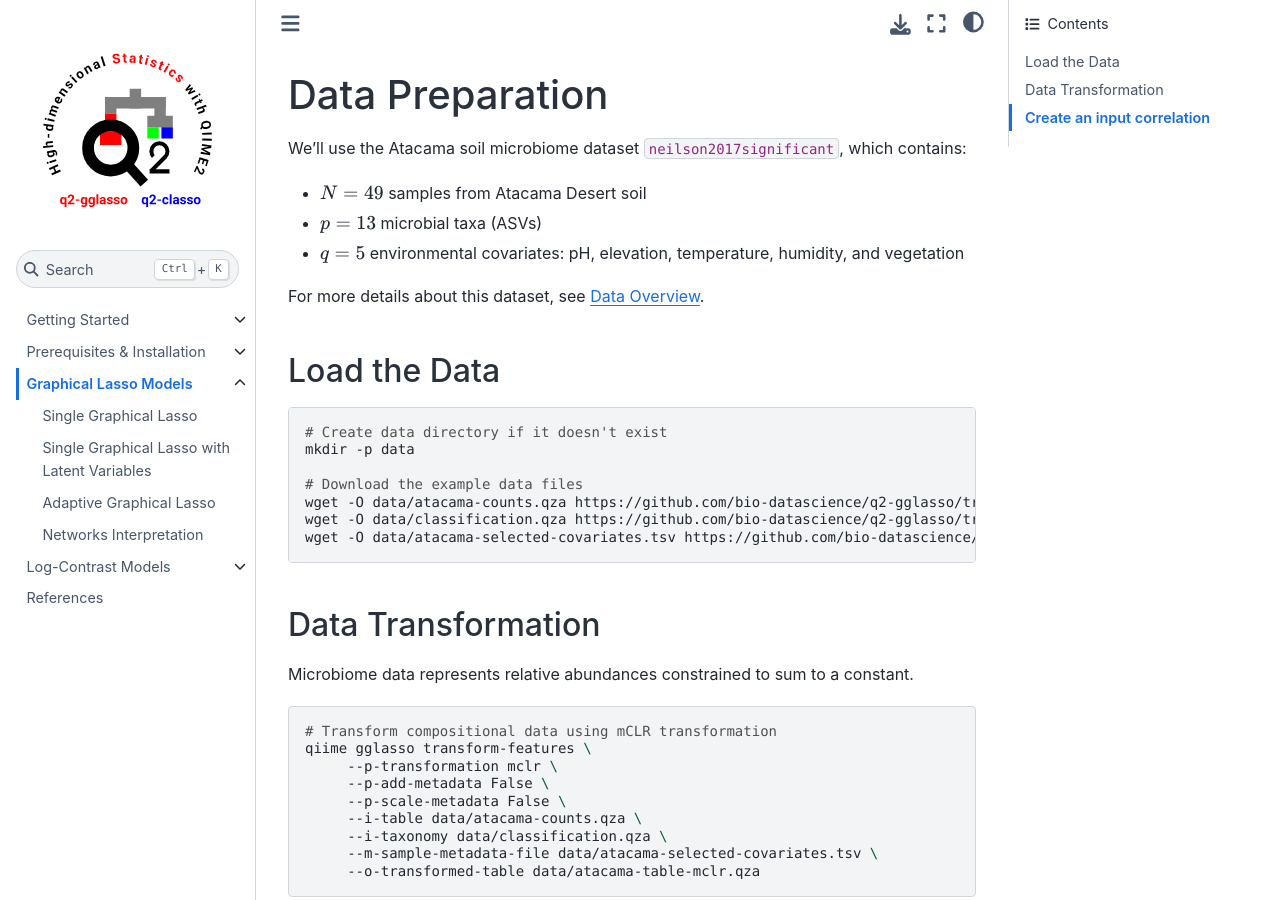
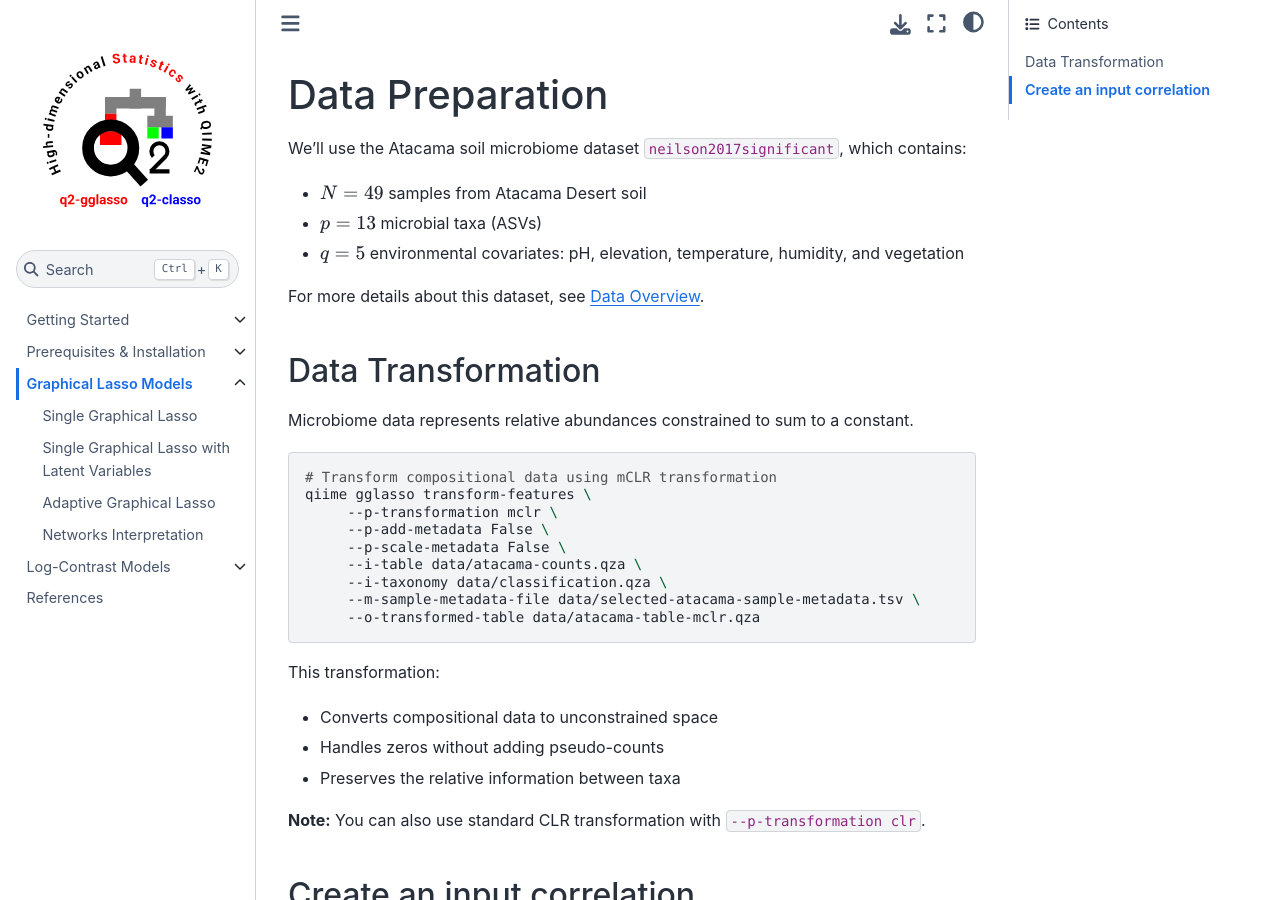
Before and after one commit to bio-datascience/q2-hdstats-docs, a Jupyter Book: the page built from docs/chapters/02_graphical_models/01_data_preparation.md, in a window 1280 px wide and 900 px high. Built offline with Jupyter Book 1.0.4 settings and Sphinx 7.4.7 and the Sphinx Book theme 1.1.4, drawn with Linux system fonts in a browser that asks for light colours; cross-references to code outside the pages are shown as plain code.

Commit message:
edit data load

````diff
--- a/docs/chapters/02_graphical_models/01_data_preparation.md
+++ b/docs/chapters/02_graphical_models/01_data_preparation.md
@@ -6,18 +6,6 @@ We'll use the Atacama soil microbiome dataset {cite}`neilson2017significant`, wh
 - $q = 5$ environmental covariates: pH, elevation, temperature, humidity, and vegetation
 
 For more details about this dataset, see [Data Overview](../00_getting_started/02_data.md).
-
-## Load the Data
-
-```bash
-# Create data directory if it doesn't exist
-mkdir -p data
-
-# Download the example data files
-wget -O data/atacama-counts.qza https://github.com/bio-datascience/q2-gglasso/tree/master/data/atacama-counts.qza
-wget -O data/classification.qza https://github.com/bio-datascience/q2-gglasso/tree/master/data/classification.qza
-wget -O data/atacama-selected-covariates.tsv https://github.com/bio-datascience/q2-gglasso/tree/master/data/atacama-selected-covariates.tsv
-```
 
 ## Data Transformation
 
@@ -31,7 +19,7 @@ qiime gglasso transform-features \
      --p-scale-metadata False \
      --i-table data/atacama-counts.qza \
      --i-taxonomy data/classification.qza \
-     --m-sample-metadata-file data/atacama-selected-covariates.tsv \
+     --m-sample-metadata-file data/selected-atacama-sample-metadata.tsv \
      --o-transformed-table data/atacama-table-mclr.qza
 ```
 
````
Also changed, not shown: docs/chapters/01_installation/02_q2_gglasso.md (+1 -0 lines), docs/chapters/01_installation/03_q2_classo.md (+1 -0 lines).
